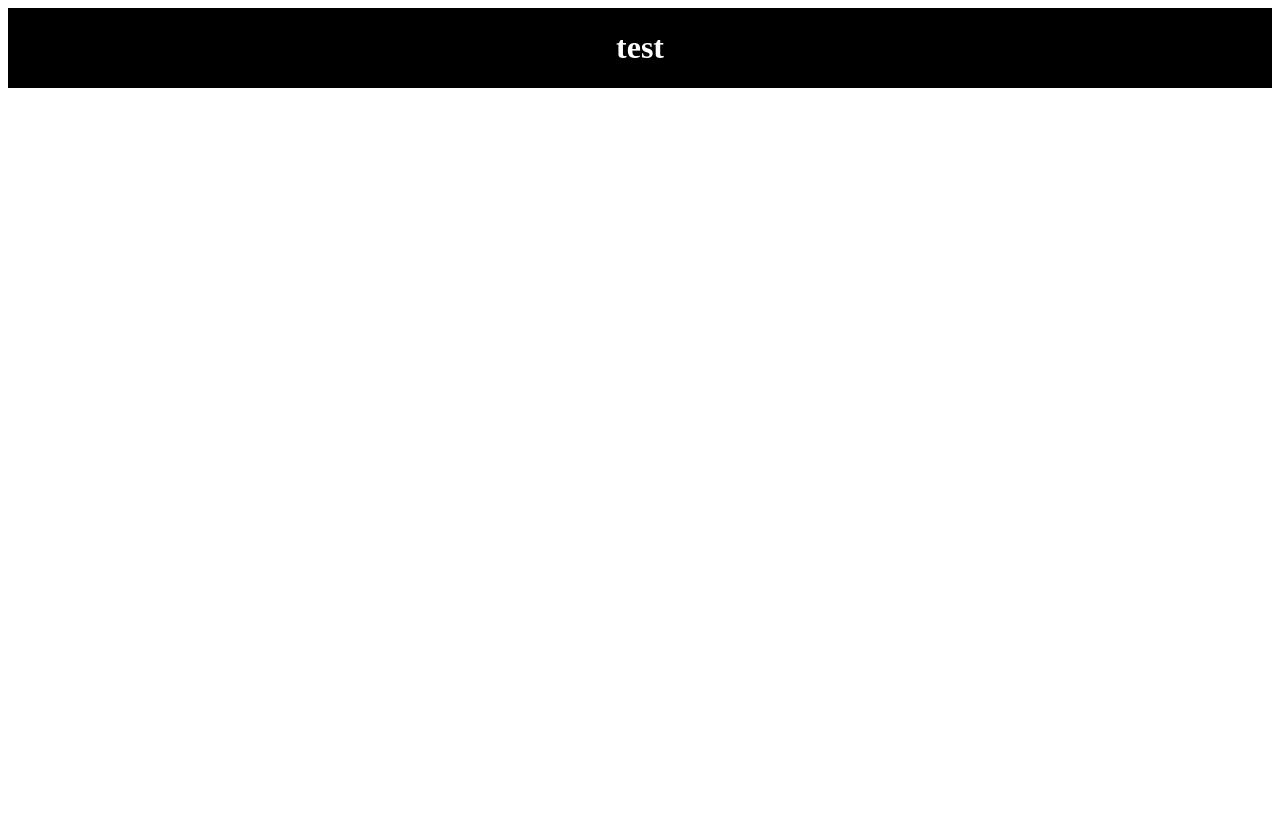
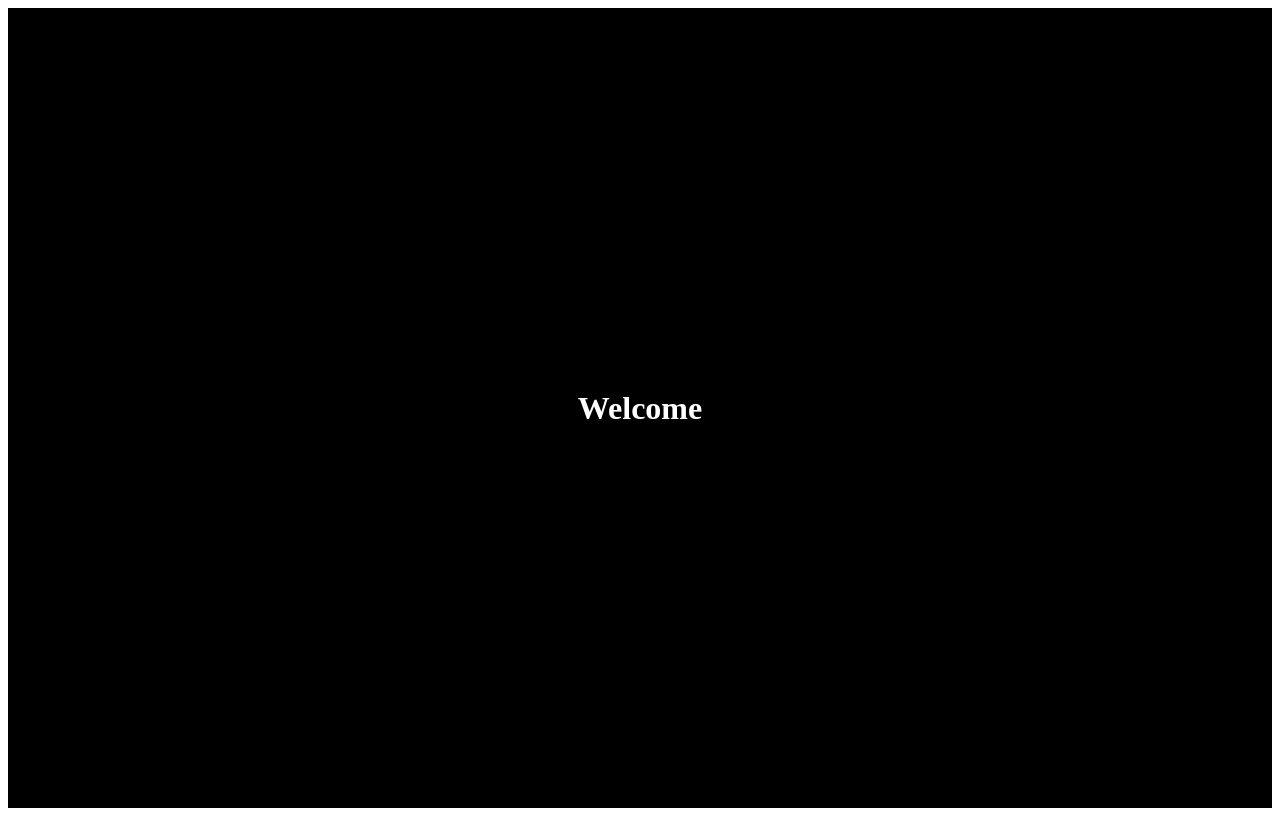
Before and after one commit to AbdukhalilovAzim/AbdukhalilovAzim.github.io, a plain HTML site: page index.html in a window 1280 px wide. Drawn offline with Linux system fonts and the light colour scheme.

Commit message:
Update index.html

```diff
--- a/index.html
+++ b/index.html
@@ -7,17 +7,21 @@
     <title>Hello</title>
     <style>
         main {
+            height: 100vh;
+            width: 100%;
             background: #000;
             display: flex;
             justify-content: center;
             align-items: center;
         }
-        h1{color: #fff}
+        h1{
+            color: #fff;
+        }
     </style>
 </head>
 <body>
     <main>
-    <h1>test</h1>
+    <h1>Welcome</h1>
     </main>
 
 </body>
```
